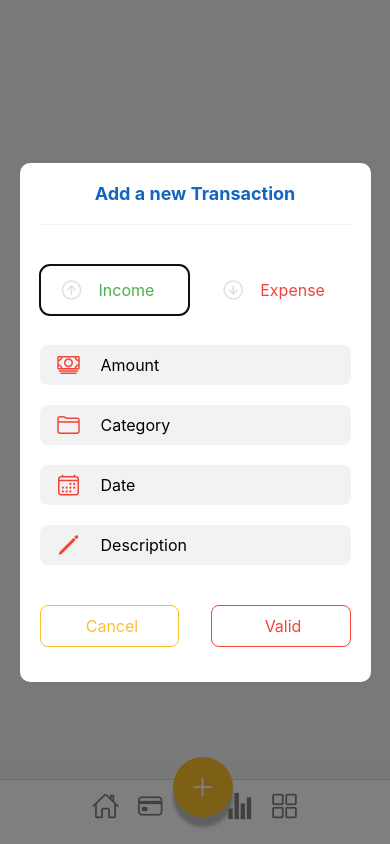
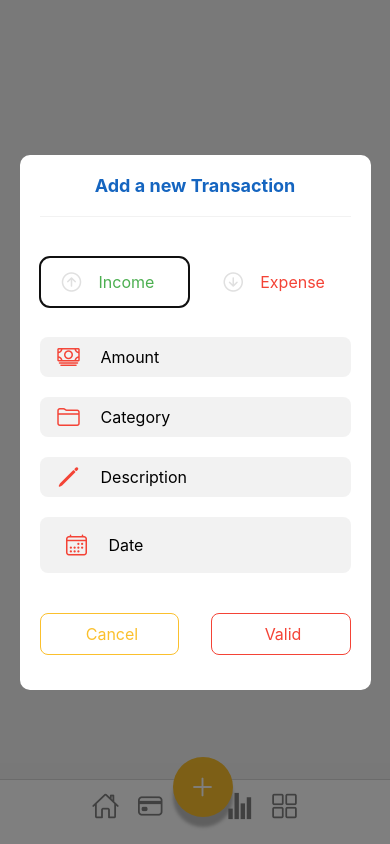
Before and after one commit to tsiaroFitia/SpendlyWay, a React Native app: screen /Plus in a window 390 px wide. Built offline with nearby package versions, Linux system fonts and the light colour scheme.

Commit message:
ajout de calendar sur ADDTRANSACTION (selecteur de calendrier)

```diff
--- a/src/components/Add/ModalAddTransaction.js
+++ b/src/components/Add/ModalAddTransaction.js
@@ -1,22 +1,37 @@
-import { Text, View, StyleSheet, TextInput, TouchableOpacity } from 'react-native';
-import React, { Component } from 'react';
-import { Ionicons } from '@expo/vector-icons';
-import { Picker } from '@react-native-picker/picker';
-import Colors from '../../outils/Colors';
+import {
+  Text,
+  View,
+  StyleSheet,
+  TextInput,
+  TouchableOpacity,
+  Modal,
+} from "react-native";
+import React, { Component } from "react";
+import { Ionicons } from "@expo/vector-icons";
+import { Picker } from "@react-native-picker/picker";
+import { Calendar } from "react-native-calendars";
+import Colors from "../../outils/Colors";
 
 export default class ModalAddTransaction extends Component {
   state = {
-    amount: '',
-    category: '',
-    date: '',
-    description: '',
-    transactionType: 'revenue', // Par défaut, c'est un revenu
+    amount: "",
+    category: "",
+    date: "",
+    description: "",
+    transactionType: "revenue", // Par défaut, c'est un revenu
+    showCalendar: false,
   };
 
   handleAddTransaction = () => {
     const { description, amount, transactionType, category, date } = this.state;
     if (description && amount && category && date) {
-      this.props.onAddTransaction({ description, amount, transactionType, category, date });
+      this.props.onAddTransaction({
+        description,
+        amount,
+        transactionType,
+        category,
+        date,
+      });
     }
   };
 
@@ -24,59 +39,161 @@ export default class ModalAddTransaction extends Component {
     this.setState({ transactionType: type });
   };
 
+  handleDateSelect = (day) => {
+    const selectedDate = `${day.year}-${day.month}-${day.day}`;
+    this.setState({ date: selectedDate, showCalendar: false });
+  };
+
   render() {
-    const { transactionType } = this.state;
-    const iconColor = transactionType === 'Income' ? Colors.Vert : Colors.Rouge;
-    const buttonStyle = transactionType === 'Income' ? styles.selectedButtonGreen : styles.selectedButtonRed;
+    const { transactionType, date, showCalendar } = this.state;
+    const iconColor = transactionType === "Income" ? Colors.Vert : Colors.Rouge;
+    const buttonStyle =
+      transactionType === "Income"
+        ? styles.selectedButtonGreen
+        : styles.selectedButtonRed;
 
     return (
       <View style={styles.modalContainer}>
         <View style={styles.headertitle}>
-            <Text style={styles.title}>Add a new Transaction</Text>
+          <Text style={styles.title}>Add a new Transaction</Text>
         </View>
         <View style={styles.tsipika}></View>
 
         {/* Sélectionner le type de transaction (Revenu ou Dépense) */}
         <View style={styles.transactionTypeContainer}>
           <TouchableOpacity
-            style={[styles.transactionButton, transactionType === 'Income' && buttonStyle]}
-            onPress={() => this.handleTransactionTypeChange('Income')}
+            style={[
+              styles.transactionButton,
+              transactionType === "Income" && buttonStyle,
+            ]}
+            onPress={() => this.handleTransactionTypeChange("Income")}
           >
-            <Ionicons name="arrow-up-circle-outline" size={24} color={transactionType === 'Income' ? Colors.Vert : Colors.GrisNeutre} style={{ paddingLeft: 10,}}/>
-            <Text style={[styles.transactionButtonText, { color: Colors.Vert }]}>Income</Text>
+            <Ionicons
+              name="arrow-up-circle-outline"
+              size={24}
+              color={
+                transactionType === "Income" ? Colors.Vert : Colors.GrisNeutre
+              }
+              style={{ paddingLeft: 10 }}
+            />
+            <Text
+              style={[styles.transactionButtonText, { color: Colors.Vert }]}
+            >
+              Income
+            </Text>
           </TouchableOpacity>
 
           <TouchableOpacity
-            style={[styles.transactionButton, transactionType === 'expense' && buttonStyle]}
-            onPress={() => this.handleTransactionTypeChange('expense')}
+            style={[
+              styles.transactionButton,
+              transactionType === "expense" && buttonStyle,
+            ]}
+            onPress={() => this.handleTransactionTypeChange("expense")}
           >
-            <Ionicons name="arrow-down-circle-outline" size={24} color={transactionType === 'expense' ? Colors.Rouge : Colors.GrisNeutre} style={{ paddingLeft: 10,}} />
-            <Text style={[styles.transactionButtonText, { color: Colors.Rouge }]}>Expense</Text>
+            <Ionicons
+              name="arrow-down-circle-outline"
+              size={24}
+              color={
+                transactionType === "expense" ? Colors.Rouge : Colors.GrisNeutre
+              }
+              style={{ paddingLeft: 10 }}
+            />
+            <Text
+              style={[styles.transactionButtonText, { color: Colors.Rouge }]}
+            >
+              Expense
+            </Text>
           </TouchableOpacity>
         </View>
 
         {/* Champs (Montant, Catégorie, Date, Description) avec icône en couleur */}
-        {['Amount', 'Category', 'Date', 'Description'].map((field, index) => (
+        {["Amount", "Category", "Description"].map((field, index) => (
           <TouchableOpacity
             key={index}
             style={styles.inputContainer}
             onPress={() => this[`inputRef${field}`]?.focus()}
           >
             <Ionicons
-              name={field === 'Amount' ? "cash-outline" : field === 'Category' ? "folder-outline" : field === 'Date' ? "calendar-outline" : "pencil-outline"}
+              name={
+                field === "Amount"
+                  ? "cash-outline"
+                  : field === "Category"
+                  ? "folder-outline"
+                  : "pencil-outline"
+              }
               size={24}
               color={iconColor}
-              style={{marginLeft:10,}}
+              style={{ marginLeft: 10 }}
             />
             <TextInput
               ref={(input) => (this[`inputRef${field}`] = input)}
               style={styles.input}
               placeholder={field}
               value={this.state[field.toLowerCase()]}
-              onChangeText={(text) => this.setState({ [field.toLowerCase()]: text })}
+              onChangeText={(text) =>
+                this.setState({ [field.toLowerCase()]: text })
+              }
             />
           </TouchableOpacity>
         ))}
+
+        {/* Sélecteur de date */}
+        <TouchableOpacity
+          style={styles.inputContainerDate}
+          onPress={() => this.setState({ showCalendar: true })}
+        >
+          <Ionicons
+            name="calendar-outline"
+            size={24}
+            color={iconColor}
+            style={{ marginLeft: 10 }}
+          />
+          <Text style={styles.input}>
+            {date
+              ? new Date(date).toLocaleDateString("fr-FR", {
+                  weekday: "short",
+                  day: "numeric",
+                  month: "short",
+                })
+              : "Date"}
+          </Text>
+        </TouchableOpacity>
+
+        {/* Calendrier */}
+        <Modal
+          transparent={true}
+          visible={showCalendar}
+          onRequestClose={() => this.setState({ showCalendar: false })}
+        >
+          <View style={styles.calendarModal}>
+            <View style={styles.calendarContainer}>
+              <Calendar
+                onDayPress={(day) => this.handleDateSelect(day)}
+                markedDates={{
+                  [date]: { selected: true, selectedColor: Colors.BleuFoncé },
+                }}
+                theme={{
+                  backgroundColor: Colors.white,
+                  calendarBackground: Colors.white,
+                  textSectionTitleColor: Colors.BleuFoncé,
+                  selectedDayBackgroundColor: Colors.BleuClair,
+                  selectedDayTextColor: Colors.white,
+                  todayTextColor: Colors.BleuFoncé,
+                  dayTextColor: Colors.BleuFoncé,
+                  textDisabledColor: Colors.BleuClair,
+                  arrowColor: Colors.BleuClair,
+                  monthTextColor: Colors.BleuFoncé,
+                  textDayFontWeight: "medium",
+                  textMonthFontWeight: "bold",
+                  textDayHeaderFontWeight: "bold",
+                  textDayFontSize: 14,
+                  textMonthFontSize: 20,
+                  textDayHeaderFontSize: 16,
+                }}
+              />
+            </View>
+          </View>
+        </Modal>
 
         {/* Boutons */}
         <View style={styles.buttonContainer}>
@@ -84,16 +201,33 @@ export default class ModalAddTransaction extends Component {
             style={[styles.button, styles.cancelButton]}
             onPress={this.props.onClose}
           >
-
-            <Text style={[styles.buttonTextCancel, { color: Colors.JauneFoncé }]}>Cancel</Text>
+            <Text
+              style={[styles.buttonTextCancel, { color: Colors.JauneFoncé }]}
+            >
+              Cancel
+            </Text>
           </TouchableOpacity>
 
           <TouchableOpacity
-            style={[styles.button, transactionType === 'Income' ? styles.buttonGreen : styles.buttonRed]}
+            style={[
+              styles.button,
+              transactionType === "Income"
+                ? styles.buttonGreen
+                : styles.buttonRed,
+            ]}
             onPress={this.handleAddTransaction}
           >
-
-            <Text style={[styles.buttonText, { color: transactionType === 'Income' ? Colors.Vert : Colors.Rouge }]}>Valid</Text>
+            <Text
+              style={[
+                styles.buttonText,
+                {
+                  color:
+                    transactionType === "Income" ? Colors.Vert : Colors.Rouge,
+                },
+              ]}
+            >
+              Valid
+            </Text>
           </TouchableOpacity>
         </View>
       </View>
@@ -102,34 +236,40 @@ export default class ModalAddTransaction extends Component {
 }
 
 const styles = StyleSheet.create({
-
   modalContainer: {
     backgroundColor: Colors.white,
-    width: '90%',
+    width: "90%",
     padding: 20,
     borderRadius: 10,
     elevation: 10,
-    justifyContent: 'center',
-    alignItems: 'stretch',
+    justifyContent: "center",
+    alignItems: "stretch",
   },
   title: {
     fontSize: 18,
-    fontWeight: 'bold',
+    fontWeight: "bold",
     marginBottom: 20,
-    textAlign: 'center',
+    textAlign: "center",
     color: Colors.BleuFoncé,
   },
-  tsipika:{
-    height:1,
+  tsipika: {
+    height: 1,
     backgroundColor: Colors.Gris,
     marginBottom: 20,
-
   },
   inputContainer: {
-    flexDirection: 'row',
-    alignItems: 'center',
+    flexDirection: "row",
+    alignItems: "center",
     backgroundColor: Colors.Gris,
     padding: 7,
+    borderRadius: 8,
+    marginBottom: 20,
+  },
+  inputContainerDate: {
+    flexDirection: "row",
+    alignItems: "center",
+    backgroundColor: Colors.Gris,
+    padding: 15,
     borderRadius: 8,
     marginBottom: 20,
   },
@@ -139,49 +279,49 @@ const styles = StyleSheet.create({
     flex: 1,
   },
   transactionTypeContainer: {
-    flexDirection: 'row',
-    justifyContent: 'space-between',
+    flexDirection: "row",
+    justifyContent: "space-between",
     marginBottom: 20,
   },
   transactionButton: {
-    flexDirection: 'row',
-    alignItems: 'center',
+    flexDirection: "row",
+    alignItems: "center",
     backgroundColor: Colors.BlancFond,
     padding: 10,
     borderRadius: 10,
-    width: '48%',
-    height:50,
+    width: "48%",
+    height: 50,
     elevation: 3,
     marginBottom: 10,
     marginTop: 20,
   },
   selectedButtonGreen: {
-    borderWidth:1,
+    borderWidth: 1,
     borderColor: Colors.Vert,
   },
   selectedButtonRed: {
-    borderWidth:1,
+    borderWidth: 1,
     borderColor: Colors.Rouge,
   },
   transactionButtonText: {
     fontSize: 16,
-    color: '#000',
+    color: "#000",
     paddingLeft: 15,
   },
   buttonContainer: {
-    flexDirection: 'row',
-    justifyContent: 'space-between',
+    flexDirection: "row",
+    justifyContent: "space-between",
     marginTop: 20,
-    marginBottom:15,
+    marginBottom: 15,
   },
   button: {
-    flexDirection: 'row',
-    alignItems: 'center',
+    flexDirection: "row",
+    alignItems: "center",
     backgroundColor: Colors.BleuFoncé,
     padding: 10,
     borderRadius: 8,
-    width: '45%',
-    justifyContent: 'center',
+    width: "45%",
+    justifyContent: "center",
   },
   buttonGreen: {
     backgroundColor: Colors.BlancFond,
@@ -206,4 +346,17 @@ const styles = StyleSheet.create({
     fontSize: 16,
     marginLeft: 5,
   },
+  calendarModal: {
+    flex: 1,
+    justifyContent: "center",
+    alignItems: "center",
+    backgroundColor: "rgba(0, 0, 0, 0.5)",
+  },
+  calendarContainer: {
+    backgroundColor: Colors.white,
+    borderRadius: 10,
+    padding: 20,
+    elevation: 5,
+    width: "90%",
+  },
 });
```
